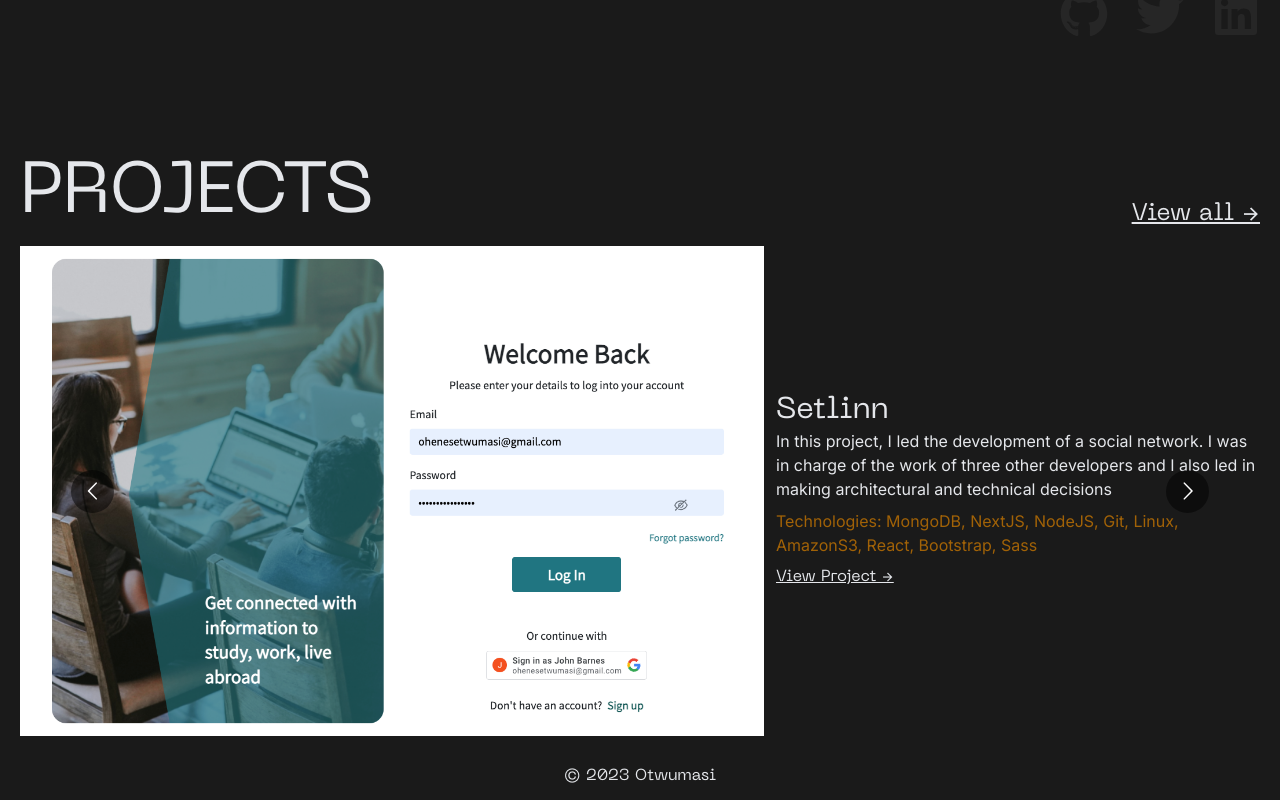
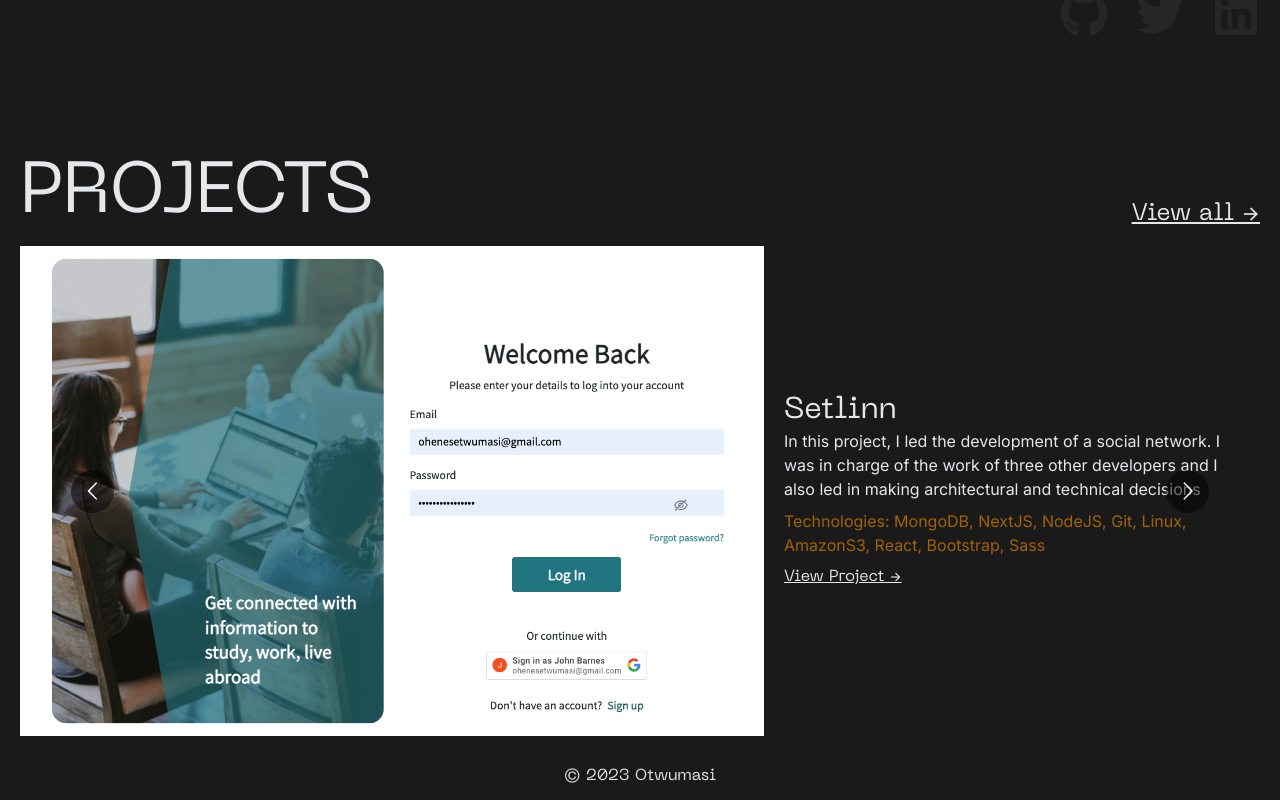
Before and after one commit to jaybarnes33/myportfolio, a Next.js app: page / in a window 1280 px wide. Shown: the part 870-1670 px from the top of the page. Built offline with nearby package versions, Linux system fonts and the light colour scheme.

Commit message:
fix: text-padding

```diff
--- a/src/pages/components/Sections/Projects.tsx
+++ b/src/pages/components/Sections/Projects.tsx
@@ -25,7 +25,7 @@ const Projects = () => {
                 unoptimized
                 className="md:w-[60%] h-full"
               />
-              <div className="md:w-[40%]">
+              <div className="md:w-[40%] px-2">
                 <h3 className="text-3xl">{project.name}</h3>
                 <p
                   className="font-text mb-2"
--- a/src/pages/projects.tsx
+++ b/src/pages/projects.tsx
@@ -20,7 +20,7 @@ const Projects = () => {
             unoptimized
             className="md:w-[60%] h-full"
           />
-          <div className="md:w-[40%]">
+          <div className="md:w-[40%] px-2">
             <h3 className="text-3xl">{project.name}</h3>
             <p
               className="font-text"
```
